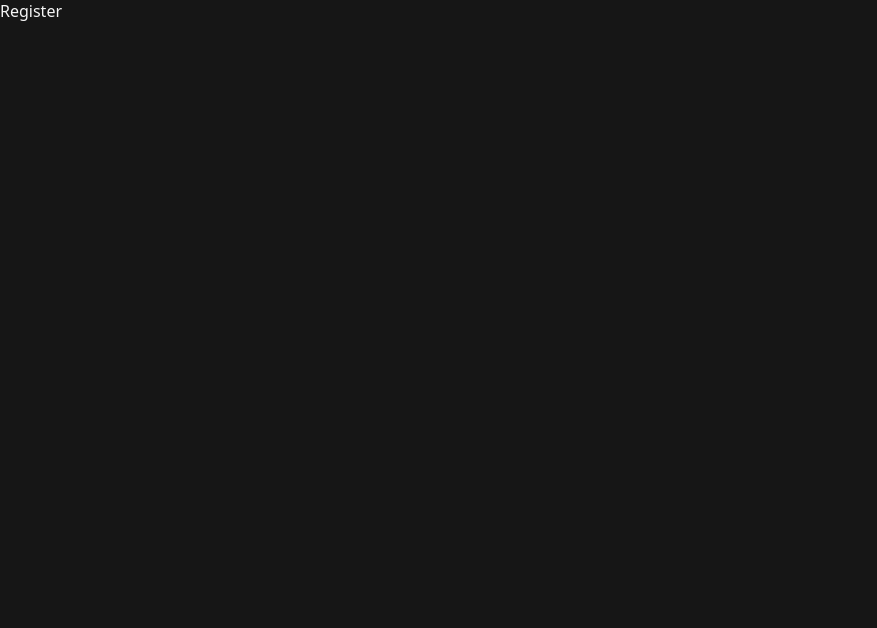
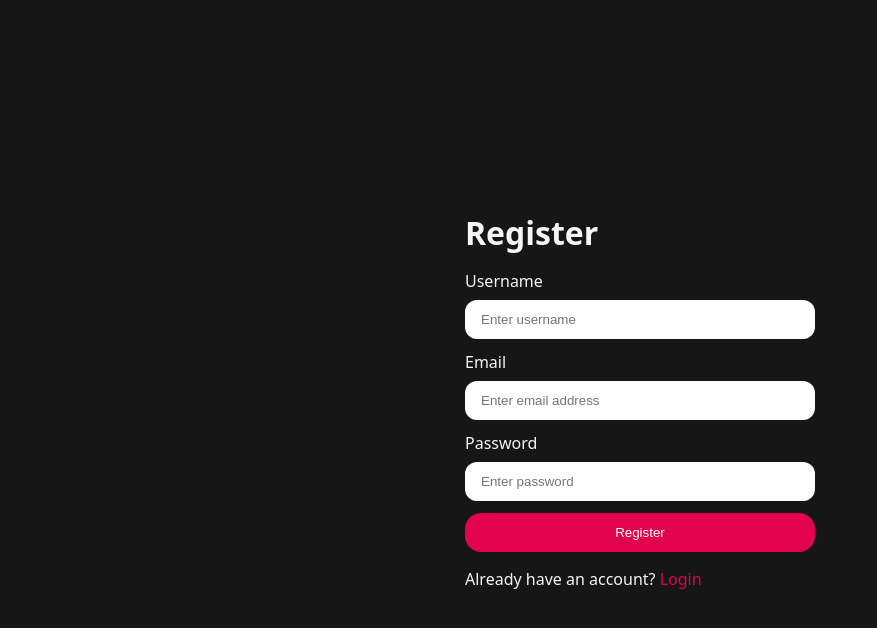
Before and after one commit to amanullahayaz/BRIDGEUP-AI, a React (Vite) app in the folder client/: page /register in a window 1280 px wide. Shown: the top 628 px of the page, without its empty margins (0-877 px from the left). Built offline with nearby package versions, Linux system fonts and the light colour scheme.

Commit message:
completed UI for Login and Register page

```diff
--- a/client/src/features/auth/auth.form.scss
+++ b/client/src/features/auth/auth.form.scss
@@ -9,29 +9,21 @@
 
 
     .form-container{
-        width: 100%;
-        max-width: 400px;
-        padding: 2rem;
-        background-color: #212121;
-        border-radius: 0.75rem;
+        min-width: 350px;
+        display : flex;
+        flex-direction: column;
+        gap: 1rem;
+    }
+
+    form{
         display: flex;
         flex-direction: column;
-        gap: 1.5rem;
-
-        h2{
-            text-align: center;
-            font-size: 1.5rem;
-            font-weight: 500;
-        }
+        gap: 0.75rem;
     }
     .input-group{
         display: flex;
         flex-direction: column;
-        gap: 0.75rem;
-
-
-
-
+        gap: 0.5rem;
         input{
             padding-inline: 1rem;
             padding-block: 0.75rem;
@@ -39,8 +31,11 @@
             outline: none;
             border-radius: 0.75rem;
 
-
-
         }
     }
+
+    a{
+        color: #e1034d;
+        text-decoration: none;
+    }
 }
--- a/client/src/features/auth/pages/Login.jsx
+++ b/client/src/features/auth/pages/Login.jsx
@@ -1,11 +1,19 @@
 import React from 'react'
 import "../auth.form.scss"
+import {useNavigate,Link} from "react-router"
 const Login = () => {
+
+ const navigate = useNavigate();
+ const handleSubmit = (e) => {
+    e.preventDefault();
+    // Handle login logic
+    }
+
   return (
     <main>
         <div className="form-container">
             <h1>Login</h1>
-            <form>
+            <form form onSubmit={handleSubmit}>
                 <div className="input-group">
                     <label htmlFor="email">Email</label>
                     <input type="email" id="email" name="email" required placeholder='Enter email address'/>
@@ -14,8 +22,9 @@
                     <label htmlFor="password">Password</label>
                     <input type="password" id="password" name="password" required placeholder='Enter password'/>
                 </div>
-                <button className="btn btn-primary" type="submit">Login</button>
+                <button className="button primary-button" type="submit">Login</button>
             </form>
+            <p>Don't have an account? <Link to={"/register"}>Register</Link></p>
         </div>
     </main>
   )
--- a/client/src/features/auth/pages/Register.jsx
+++ b/client/src/features/auth/pages/Register.jsx
@@ -1,8 +1,35 @@
 import React from 'react'
+import {useNavigate,Link} from "react-router"
+const Register = () => {
 
-const Register = () => {
+  const navigate = useNavigate();
+  const handleSubmit = (e) => {
+    e.preventDefault();
+    // Handle registration logic
+    }
   return (
-    <div>Register</div>
+        <main>
+        <div className="form-container">
+            <h1>Register</h1>
+            <form onSubmit={handleSubmit}>
+                <div className="input-group">
+                    <label htmlFor="username">Username</label>
+                    <input type="text" id="username" name="username" required placeholder='Enter username'/>
+                </div>
+                <div className="input-group">
+                    <label htmlFor="email">Email</label>
+                    <input type="email" id="email" name="email" required placeholder='Enter email address'/>
+                </div>
+                <div className="input-group">
+                    <label htmlFor="password">Password</label>
+                    <input type="password" id="password" name="password" required placeholder='Enter password'/>
+                </div>
+                <button className="button primary-button" type="submit">Register</button>
+
+            </form>
+            <p>Already have an account? <Link to={"/login"}>Login</Link></p>
+        </div>
+    </main>
   )
 }
 
--- a/client/src/style.scss
+++ b/client/src/style.scss
@@ -1,3 +1,5 @@
+@use './style/button.scss';
+
 *{
     margin: 0;
     padding: 0;
--- /dev/null
+++ b/client/src/style/button.scss
@@ -0,0 +1,19 @@
+.button {
+    border: none;
+    outline: none;
+    padding-inline: 1.5rem;
+    padding-block: 0.75rem;
+    border-radius: 1rem;
+    cursor: pointer;
+    transition: all 0.3s ease-in-out;
+
+    &.primary-button {
+        background-color: #e1034d;
+        color: #ffffff;
+    }
+
+    &:active {
+        transform: scale(1.1);
+    }
+
+}
```
